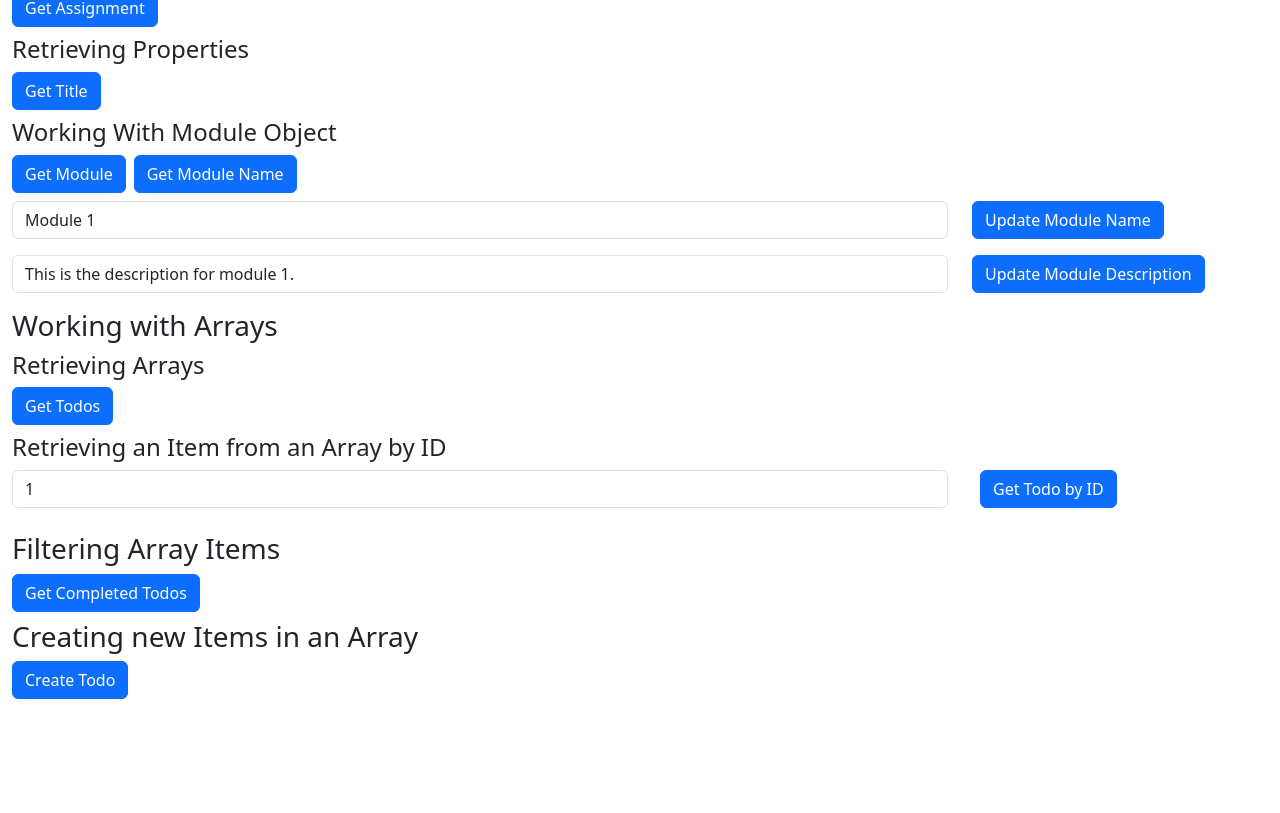
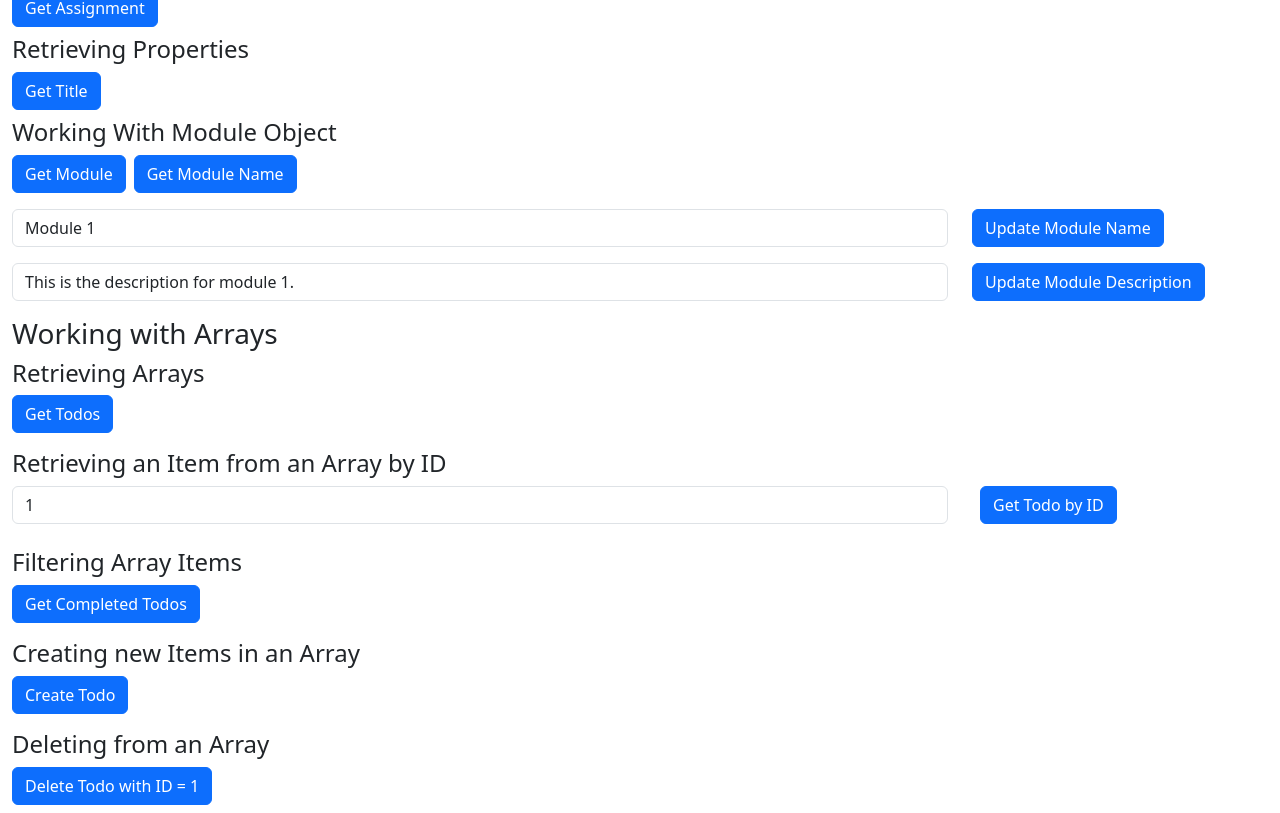
Before and after one commit to ewillia1/kanbas-react-web-app, a React (Create React App) app: page /#/Labs/a5 in a window 1280 px wide. Shown: the part 772-1585 px from the top of the page. Before the commit the page ends 1479 px from the top, so only its background shows below. Built offline with nearby package versions, Linux system fonts and the light colour scheme.

Commit message:
3.3.5 Deleting an Item from an Array.

```diff
--- a/src/Labs/a5/WorkingWithArrays.tsx
+++ b/src/Labs/a5/WorkingWithArrays.tsx
@@ -6,12 +6,12 @@ function WorkingWithArrays() {
     return (
         <div>
             <h3>Working with Arrays</h3>
-            <h4>Retrieving Arrays</h4>
+            <h4 className="mt-2">Retrieving Arrays</h4>
             <a type="button" className="btn btn-primary me-2 mb-2" href={API}>
                 Get Todos
             </a>
 
-            <h4>Retrieving an Item from an Array by ID</h4>
+            <h4 className="mt-2">Retrieving an Item from an Array by ID</h4>
             <div className="mb-3 row">
                 <div className="col-sm-9">
                 <input className="form-control" type="number" min={0} value={todo.id} onChange={(e) => setTodo({ ...todo, id: parseInt(e.target.value) })}/>
@@ -23,14 +23,19 @@ function WorkingWithArrays() {
                 </div>
             </div>
 
-            <h3>Filtering Array Items</h3>
+            <h4 className="mt-2">Filtering Array Items</h4>
             <a type="button" className="btn btn-primary me-2 mb-2" href={`${API}?completed=true`}>
                 Get Completed Todos
             </a>
 
-            <h3>Creating new Items in an Array</h3>
+            <h4 className="mt-2">Creating new Items in an Array</h4>
             <a type="button" className="btn btn-primary me-2 mb-2" href={`${API}/create`}>
                 Create Todo
+            </a>
+
+            <h4 className="mt-2">Deleting from an Array</h4>
+            <a className="btn btn-primary me-2 mb-2" href={`${API}/${todo.id}/delete`}>
+                Delete Todo with ID = {todo.id}
             </a>
         </div>
     );
--- a/src/Labs/a5/WorkingWithObjects.tsx
+++ b/src/Labs/a5/WorkingWithObjects.tsx
@@ -80,7 +80,7 @@ function WorkingWithObjects() {
             <a type="button" className="btn btn-primary me-2 mb-2" href="http://localhost:4000/a5/module/name">
                 Get Module Name
             </a>
-            <div className="mb-3 row">
+            <div className="mt-2 mb-3 row">
                 <div className="col-sm-9">
                     <input id="moduleNameInput" className="form-control" type="text" onChange={(e) => setModule({ ...module, name: e.target.value })} value={module.name}/>
                 </div>
```
